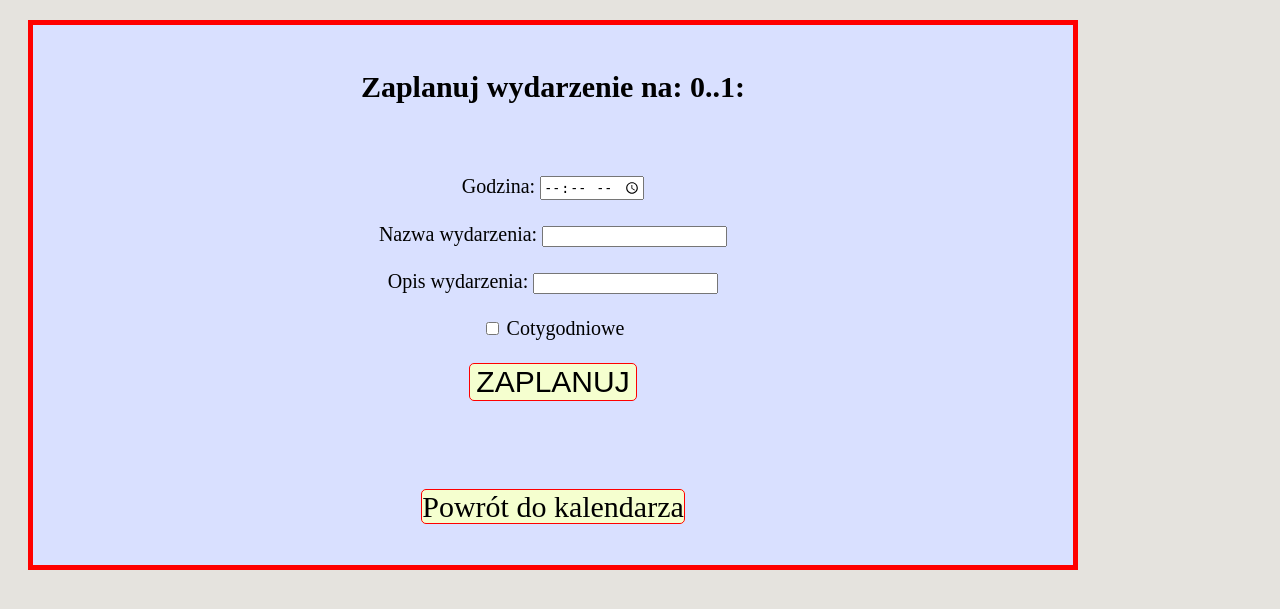
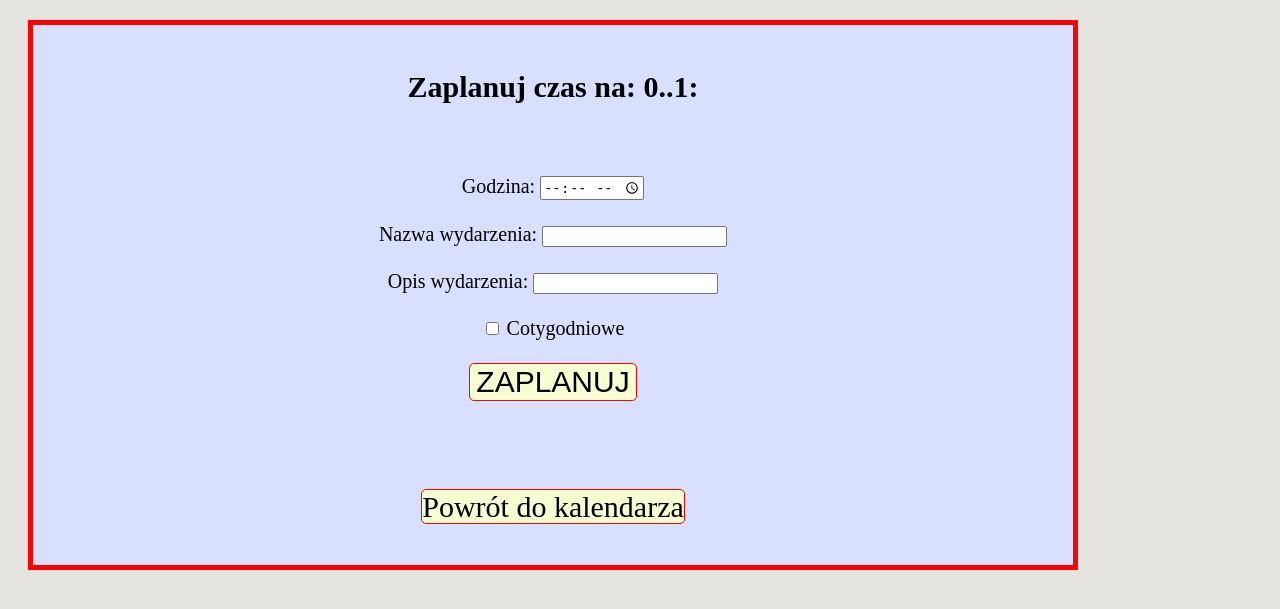
Before and after one commit to michtyr/Kalendarz-inz.opr, a PHP site: page /dodwyda.php?day=1 in a window 1280 px wide. Shown: the top 609 px of the page. Run offline with PHP 8.4, Linux system fonts and the light colour scheme; the visitor is signed in with stand-in values (Sample User, id 1); data that the repository does not hold is empty.

Commit message:
Update dodwyda.php

```diff
--- a/dodwyda.php
+++ b/dodwyda.php
@@ -16,7 +16,7 @@
 		$month=$_GET['month'];
 		$_SESSION['dzien']=$day;
 		$_SESSION['miesiac']=$month;
-		echo '<h2><b>Zaplanuj wydarzenie na: '.$day.'.'.$month.'.'.$rok1.':</b></h2><br><br>';
+		echo '<h2><b>Zaplanuj czas na: '.$day.'.'.$month.'.'.$rok1.':</b></h2><br><br>';
 	?>
 
 
```
